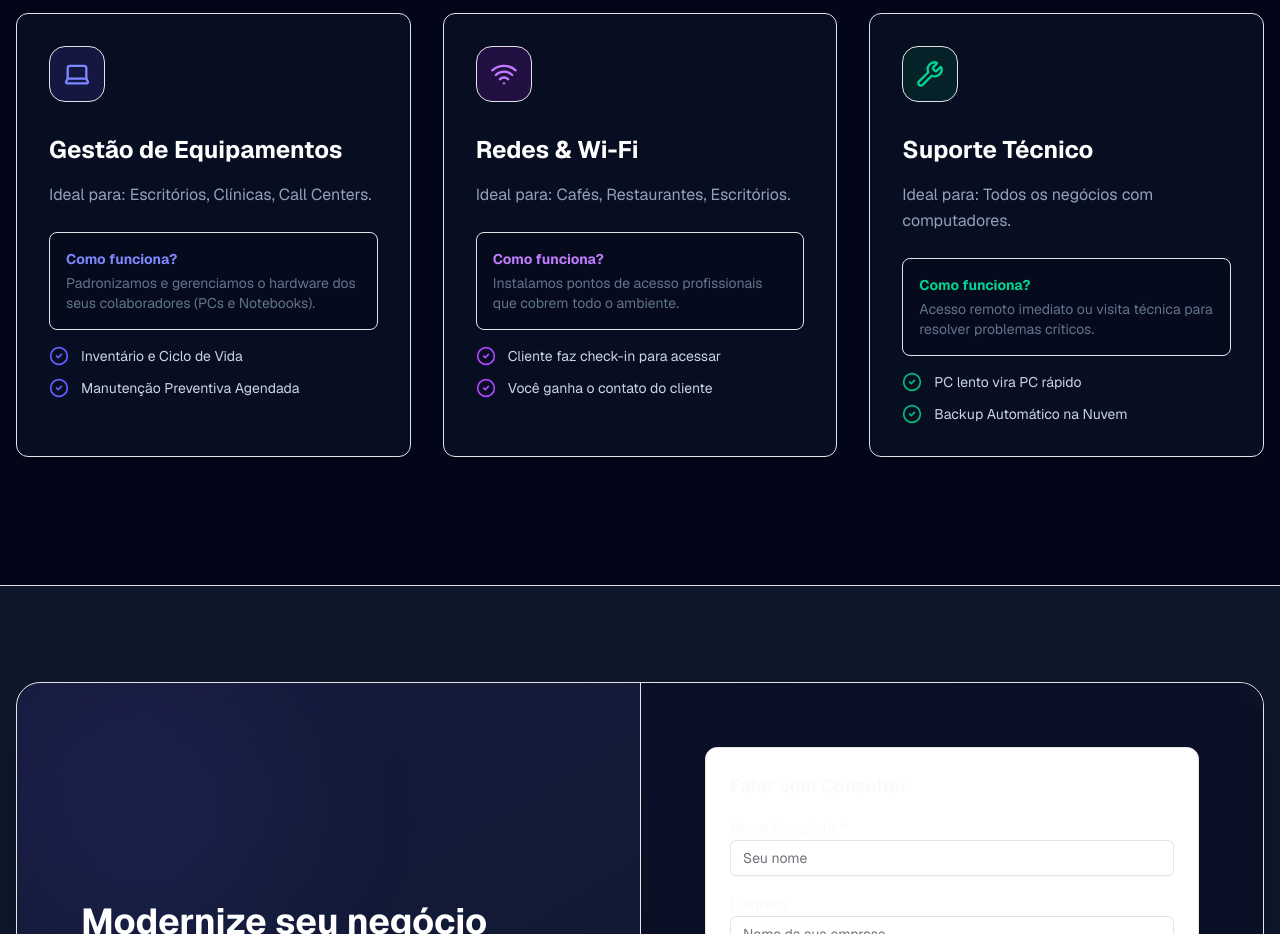
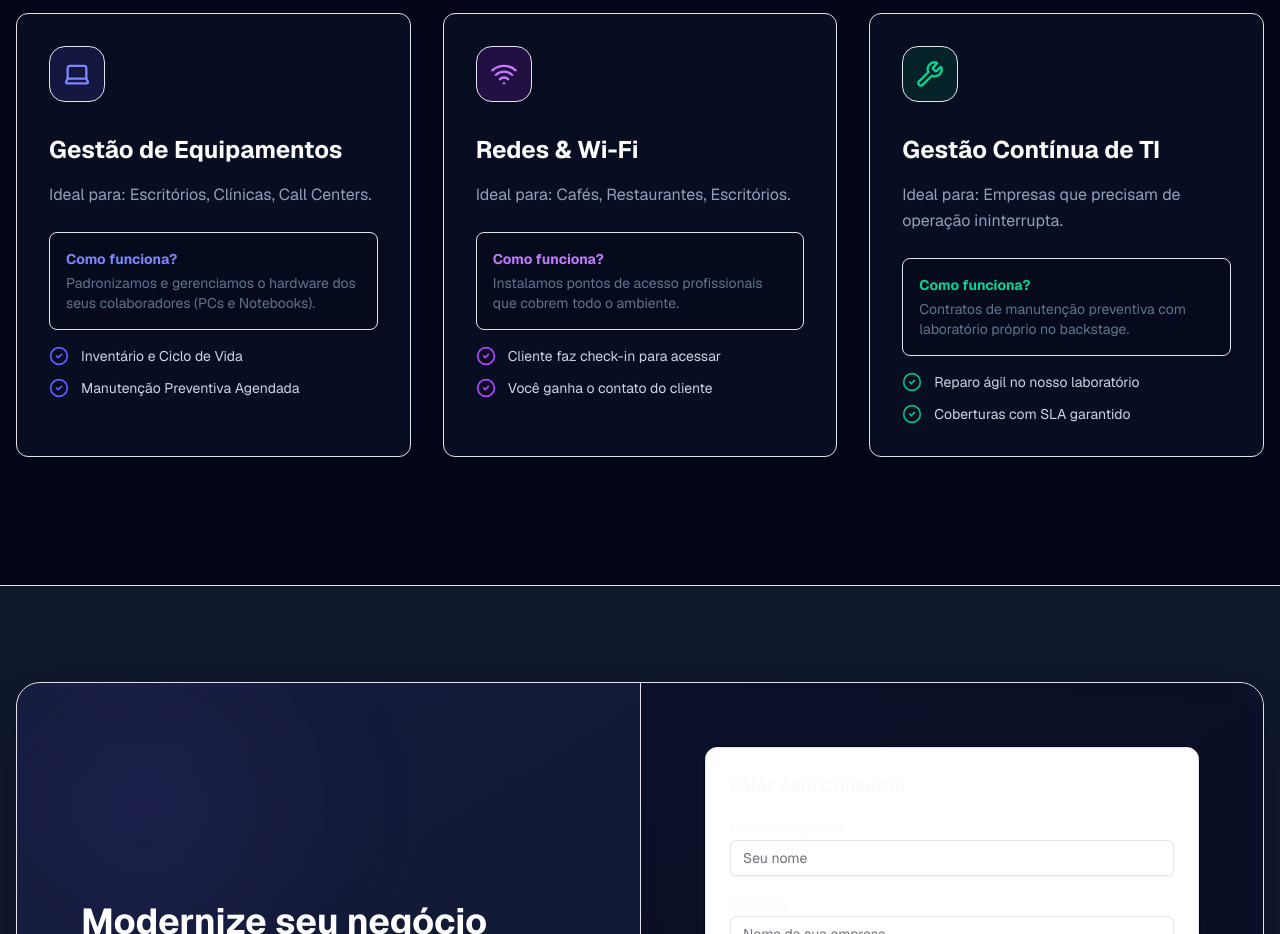
Before and after one commit to wheslancardoso/wtechprot, a Next.js app: page /para-empresas in a window 1280 px wide. Shown: the part 1820-2754 px from the top of the page. Built offline with nearby package versions, Linux system fonts and the light colour scheme; no server answers.

Commit message:
refactor(copy): adequacoes finais baseadas nas recomendacoes perplexity para adwords (remove helpdesk, foca laboratorio fisico e sla b2b)

```diff
--- a/src/app/(b2b)/para-empresas/page.tsx
+++ b/src/app/(b2b)/para-empresas/page.tsx
@@ -245,18 +245,18 @@ export default function B2BPage() {
                             <div className="w-14 h-14 bg-emerald-900/30 text-emerald-400 rounded-2xl flex items-center justify-center mb-8 group-hover:scale-110 transition-transform duration-300 border border-emerald-500/20">
                                 <Wrench className="w-7 h-7" />
                             </div>
-                            <h3 className="text-2xl font-bold mb-4 text-white">Suporte Técnico</h3>
+                            <h3 className="text-2xl font-bold mb-4 text-white">Gestão Contínua de TI</h3>
                             <p className="text-slate-400 leading-relaxed mb-6">
-                                Ideal para: Todos os negócios com computadores.
+                                Ideal para: Empresas que precisam de operação ininterrupta.
                             </p>
                             <div className="space-y-4">
                                 <div className="bg-slate-950/50 p-4 rounded-lg border border-slate-800">
                                     <h4 className="text-emerald-400 font-bold text-sm mb-1">Como funciona?</h4>
-                                    <p className="text-sm text-slate-500">Acesso remoto imediato ou visita técnica para resolver problemas críticos.</p>
+                                    <p className="text-sm text-slate-500">Contratos de manutenção preventiva com laboratório próprio no backstage.</p>
                                 </div>
                                 <ul className="space-y-3 text-sm text-slate-300">
-                                    <li className="flex items-start gap-3"><CheckCircle2 className="w-5 h-5 text-emerald-500 shrink-0" /> <span>PC lento vira PC rápido</span></li>
-                                    <li className="flex items-start gap-3"><CheckCircle2 className="w-5 h-5 text-emerald-500 shrink-0" /> <span>Backup Automático na Nuvem</span></li>
+                                    <li className="flex items-start gap-3"><CheckCircle2 className="w-5 h-5 text-emerald-500 shrink-0" /> <span>Reparo ágil no nosso laboratório</span></li>
+                                    <li className="flex items-start gap-3"><CheckCircle2 className="w-5 h-5 text-emerald-500 shrink-0" /> <span>Coberturas com SLA garantido</span></li>
                                 </ul>
                             </div>
                         </SpotlightCard>
--- a/src/app/page.tsx
+++ b/src/app/page.tsx
@@ -365,13 +365,13 @@ j=d.createElement(s),dl=l!='dataLayer'?'&l='+l:'';j.async=true;j.src=
                 <p className="text-sm text-slate-400 leading-relaxed mb-6 flex-grow">Especialista nos principais fabricantes do mercado (Ink Tank / Laser). Desobstrução de cabeçotes, troca de tracionador e manutenção de sistemas Bulk Ink.</p>
               </SpotlightCard>
 
-              {/* 4. Remoto */}
+              {/* 4. Laboratório Físico */}
               <SpotlightCard className="h-full p-6 flex flex-col group hover:-translate-y-1 transition-transform duration-300 bg-slate-900/50 border-white/5" spotlightColor="rgba(34, 211, 238, 0.2)">
                 <div className="mx-auto w-14 h-14 bg-cyan-500/10 rounded-full flex items-center justify-center text-cyan-400 mb-4 shadow-[inset_0_0_20px_rgba(34,211,238,0.2)] group-hover:scale-110 transition-transform">
                   <Globe className="w-7 h-7" />
                 </div>
-                <h3 className="font-bold text-lg text-slate-200 mb-3 group-hover:text-white transition-colors">Consultoria Remota</h3>
-                <p className="text-sm text-slate-400 leading-relaxed mb-6 flex-grow">Consultoria técnica e suporte remoto seguro para ambientes de trabalho, com agilidade e total segurança.</p>
+                <h3 className="font-bold text-lg text-slate-200 mb-3 group-hover:text-white transition-colors">Infraestrutura e Laboratório</h3>
+                <p className="text-sm text-slate-400 leading-relaxed mb-6 flex-grow">Diagnósticos avançados e reparos executados exclusivamente no nosso próprio laboratório técnico equipado.</p>
               </SpotlightCard>
 
               {/* 5. PC Gamer / Workstations */}
--- a/src/app/servicos/page.tsx
+++ b/src/app/servicos/page.tsx
@@ -126,7 +126,7 @@ export default async function ServicesPage() {
                                 </div>
                                 <h3 className="text-xl font-bold text-white mb-3">Testes Finais</h3>
                                 <p className="text-slate-400 text-sm leading-relaxed px-4">
-                                    Antes de te entregar, testamos tudo. Áudio, vídeo, internet e velocidade. Você recebe pronto para usar.
+                                    Antes de te entregar, validamos tudo no laboratório. Áudio, vídeo, refrigeração e estabilidade. Você recebe pronto para uso intenso.
                                 </p>
                             </div>
                         </div>
@@ -263,7 +263,7 @@ export default async function ServicesPage() {
                                         </li>
                                         <li className="flex gap-3 text-slate-300 text-sm">
                                             <CheckCircle2 className="w-5 h-5 text-pink-500 shrink-0" />
-                                            <span><strong>Configuração de Rede:</strong> Instalação de impressoras Wi-Fi.</span>
+                                            <span><strong>Configuração de Rede Interna:</strong> Instalação local de impressoras Wi-Fi na sua rede.</span>
                                         </li>
                                     </ul>
                                 </div>
@@ -297,7 +297,7 @@ export default async function ServicesPage() {
                         <div className="grid md:grid-cols-3 gap-6 max-w-5xl mx-auto">
                             <SpotlightCard className="p-6 rounded-2xl bg-slate-900/50 border-white/5">
                                 <h3 className="font-bold text-white mb-2">Quanto tempo demora?</h3>
-                                <p className="text-slate-400 text-sm">A maioria das soluções sob demanda (otimização de software, manutenção preventiva) tem SLA de até 24h. E não se preocupe: oferecemos <strong>90 dias de garantia</strong> estrutural e técnica.</p>
+                                <p className="text-slate-400 text-sm">A maioria das baterias de testes em nosso laboratório (otimização térmica, manutenção física) tem SLA concluído entre 24h a 48h. E não se preocupe: oferecemos <strong>90 dias de garantia</strong> estrutural e técnica sobre a peça consertada.</p>
                             </SpotlightCard>
                             <SpotlightCard className="p-6 rounded-2xl bg-slate-900/50 border-white/5">
                                 <h3 className="font-bold text-white mb-2">Vocês buscam o equipamento?</h3>
```
